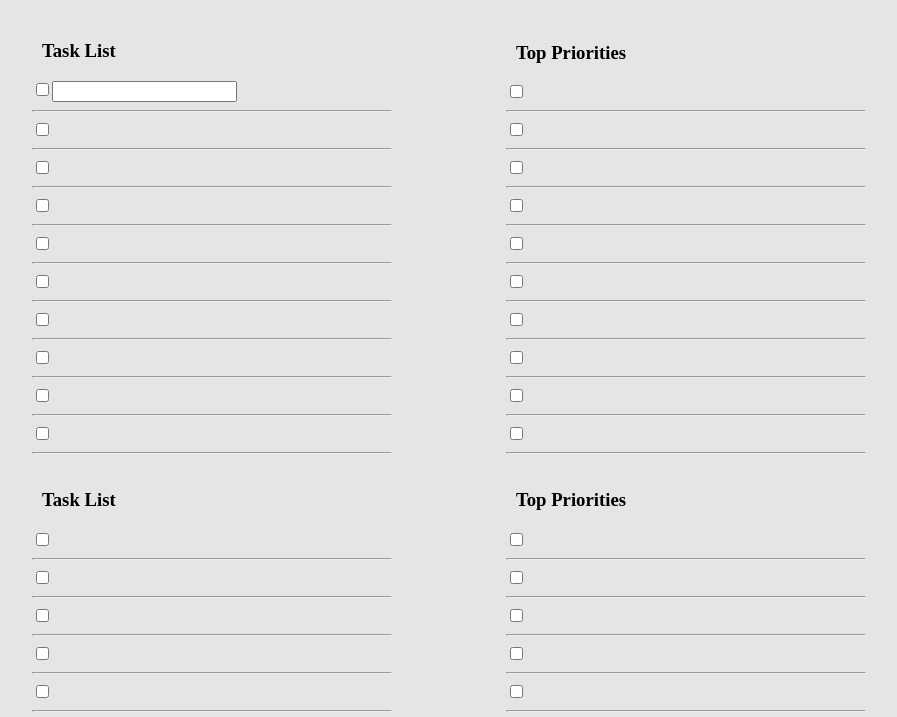
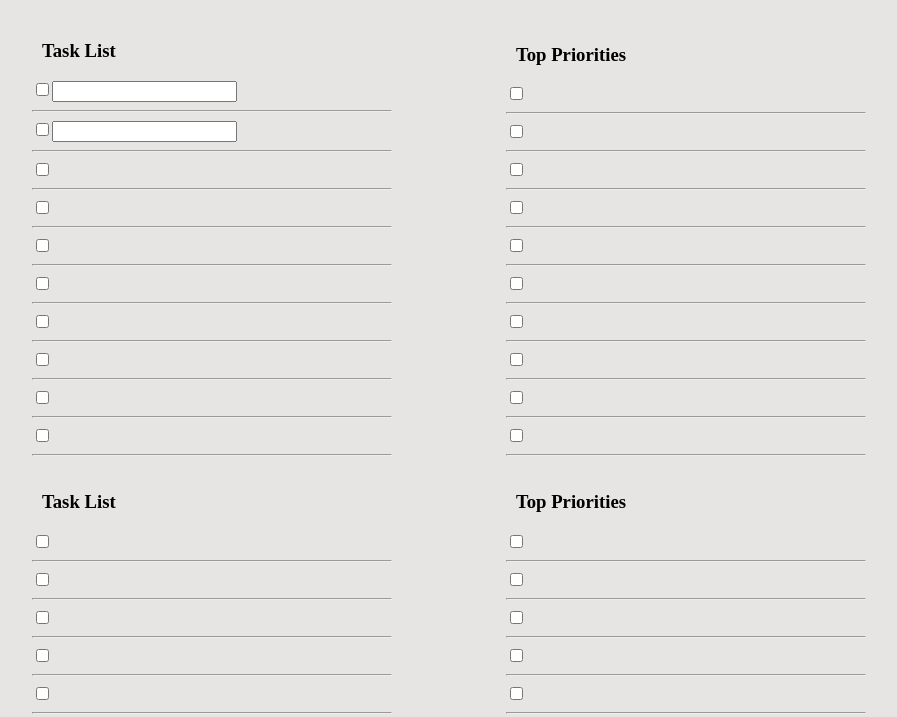
Before and after one commit to Jane-Akpabla/To-do-list, a plain HTML site: page index.html in a window 1280 px wide. Shown: the part 66-783 px from the top of the page, without its empty margins (8-905 px from the left). Drawn offline with Linux system fonts and the light colour scheme.

Commit message:
added input
input added again on second list

```diff
--- a/index.html
+++ b/index.html
@@ -13,7 +13,7 @@
         <h3>Task List</h3>
        <ul>
             <li><input type="checkbox"><input type="text" name="textarea" id="#"></li><hr>
-            <li><input type="checkbox"></li><hr>
+            <li><input type="checkbox"><input type="text" name="textarea" id="2"></li><hr>
             <li><input type="checkbox"></li><hr>
             <li><input type="checkbox"></li><hr>
             <li><input type="checkbox"></li><hr>
```
